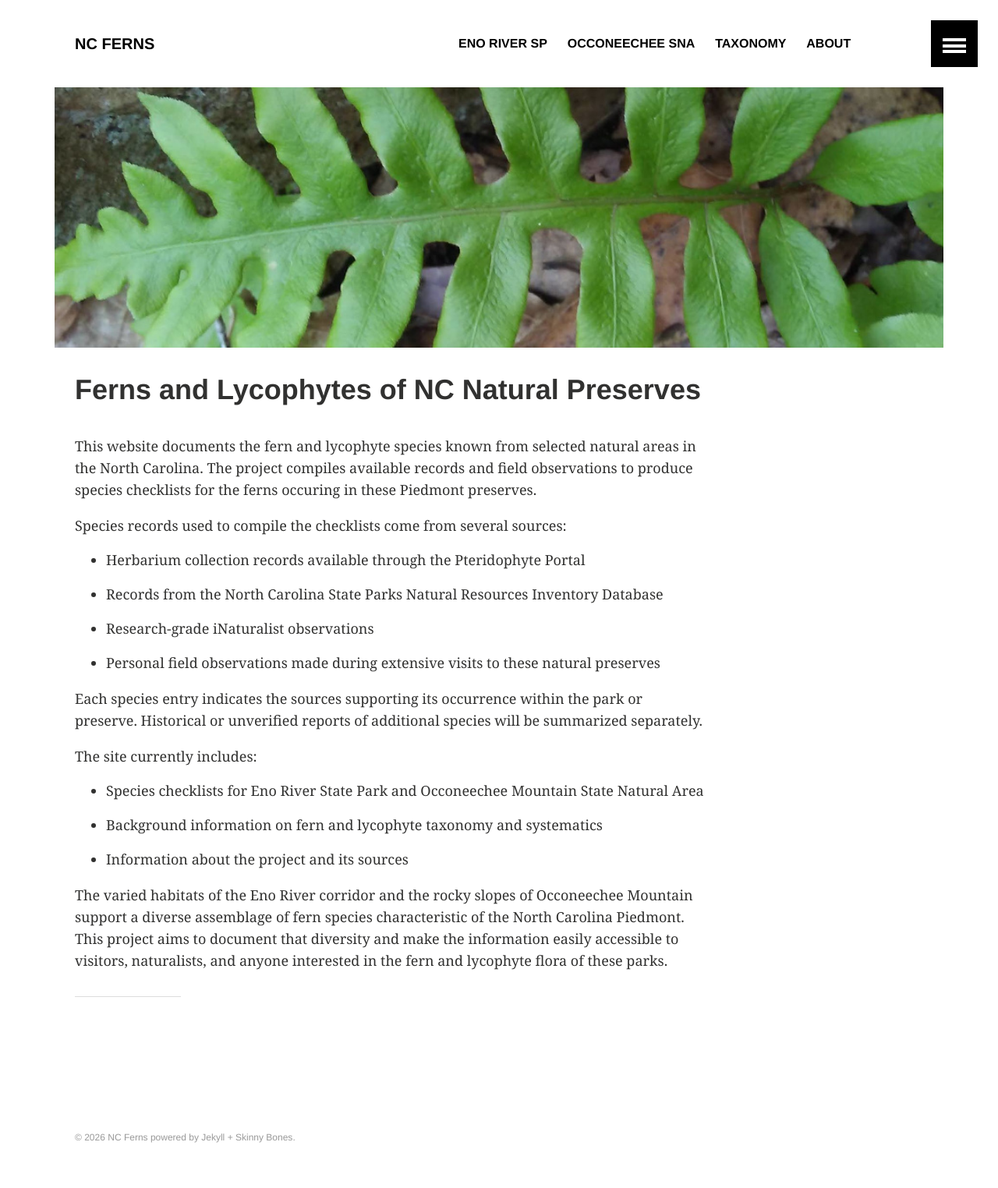
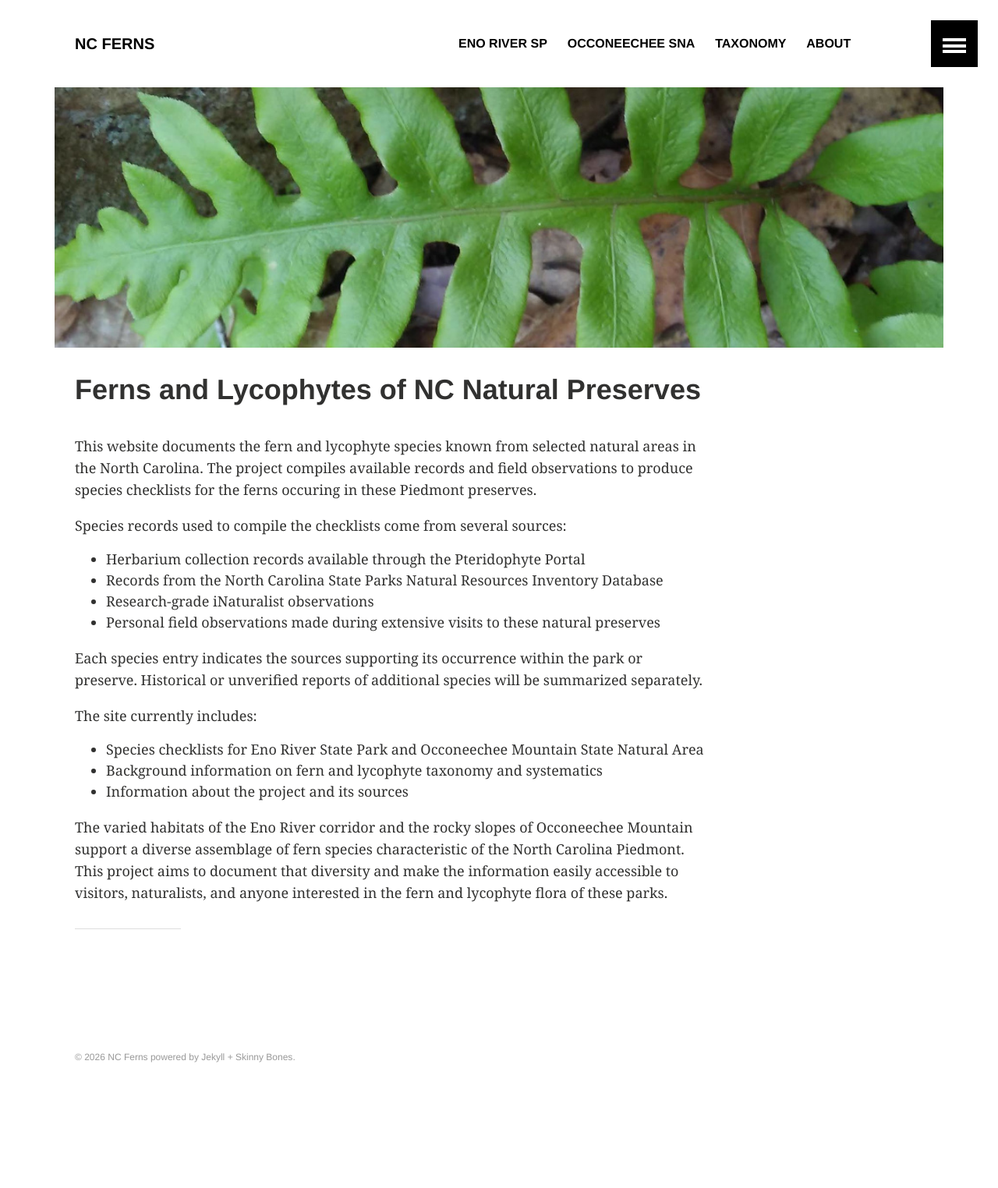
Before and after one commit to aduffy70/ncferns, a Jekyll site: the page built from index.md, in a window 1280 px wide. Shown: the whole page at 78% size. Built offline with Jekyll 4.4.1, drawn with Linux system fonts in a browser that asks for light colours; after the commit the page ends 1421 px from its top, so only the background shows below that.

Commit message:
Reduce line spacing/bottom-margins on bullet elements

```diff
--- a/_sass/_base.scss
+++ b/_sass/_base.scss
@@ -19,6 +19,8 @@ p {
 li {
 //	@include font-size(16,12,24);
 	@include font-size(18,yes,28);
+	line-height: 1.5;
+	margin-bottom: 0;
 }
 
 /* Headings */
```
